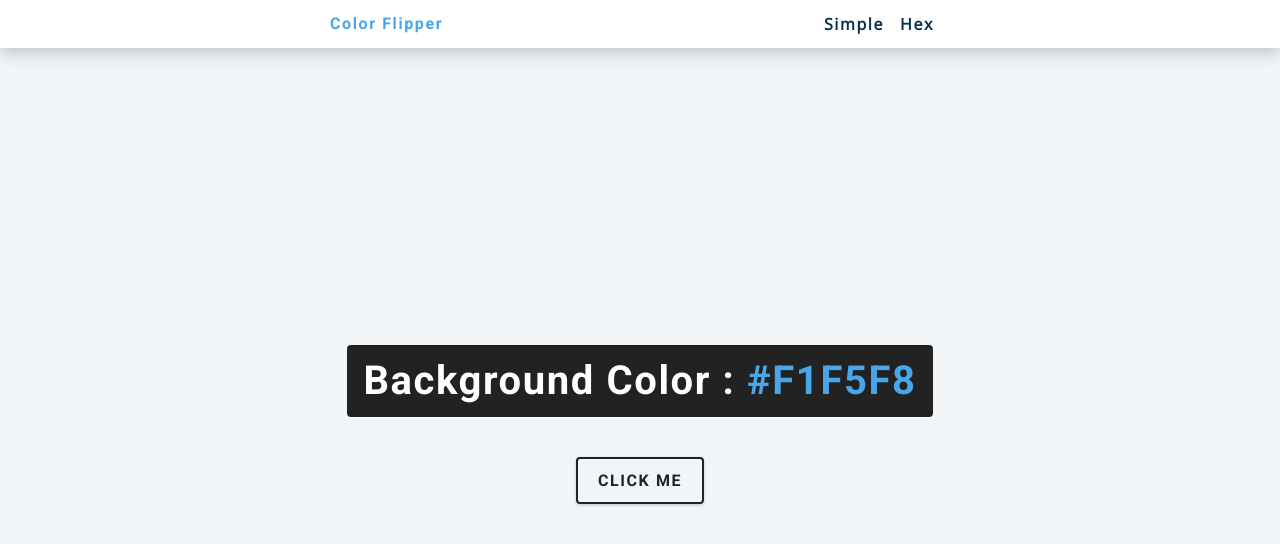
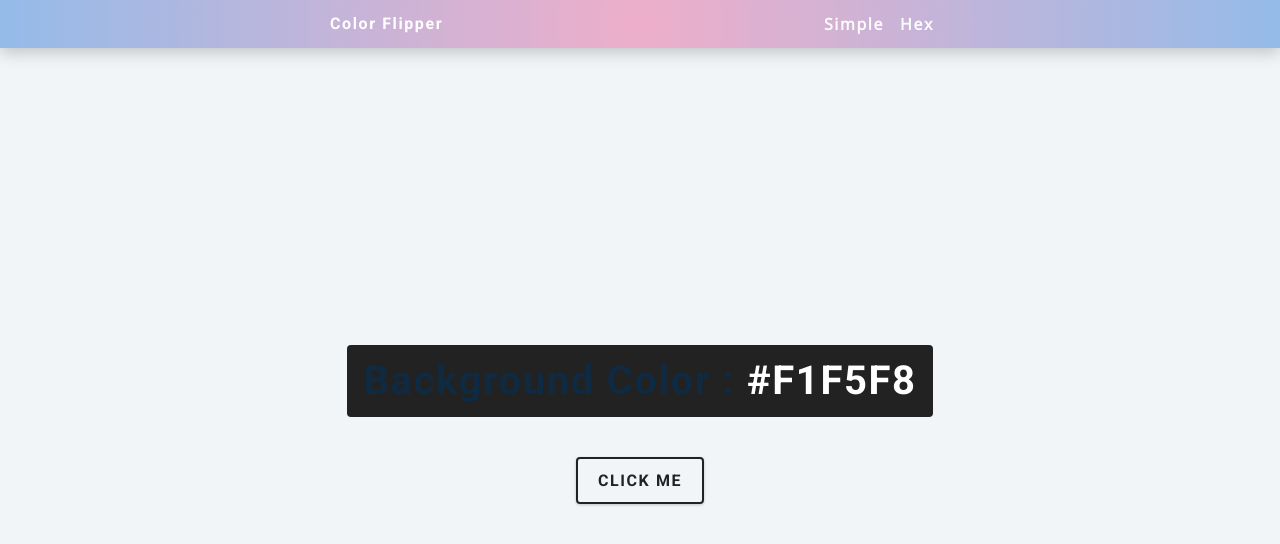
Before and after one commit to Tydre1/color-flipper, a plain HTML site: page index.html in a window 1280 px wide. Drawn offline with nearby package versions, Linux system fonts and the light colour scheme.

Commit message:
mudando as cores e adicionando cores ao flipper

```diff
--- a/app.js
+++ b/app.js
@@ -1,9 +1,9 @@
-const colors = ["green", "red", "rgba(133,122,200)", "#F15025"];
+const colors = ["green", "red", "rgba(133,122,200)", "#F15025", "rgba(95,168,214,1)", "rgba(201,95,214,1)", "yellow", "blue", "#ff0034", "rgba(238,174,202,1"];
 const btn = document.getElementById("btn");
 const color = document.querySelector(".color");
 
 btn.addEventListener("click", function () {
-    // get random number between 0 -3
+    // get random number between 0 - x
     const randomNumber = getRandomNumber();
     console.log(randomNumber);
 
--- a/style.css
+++ b/style.css
@@ -13,12 +13,12 @@ Variables
 
 :root {
   /* dark shades of primary color*/
-  --clr-primary-1: hsl(205, 86%, 17%);
+  --clr-primary-1: hsl(0, 0%, 99%);
   --clr-primary-2: hsl(205, 77%, 27%);
   --clr-primary-3: hsl(205, 72%, 37%);
   --clr-primary-4: hsl(205, 63%, 48%);
   /* primary/main color */
-  --clr-primary-5: hsl(205, 78%, 60%);
+  --clr-primary-5: hsl(0, 0%, 100%);
   /* lighter shades of primary color */
   --clr-primary-6: hsl(205, 89%, 70%);
   --clr-primary-7: hsl(205, 90%, 76%);
@@ -37,7 +37,7 @@ Variables
   --clr-grey-8: hsl(210, 31%, 80%);
   --clr-grey-9: hsl(212, 33%, 89%);
   --clr-grey-10: hsl(210, 36%, 96%);
-  --clr-white: #fff;
+  --clr-gradient: radial-gradient(circle, rgba(238,174,202,1) 0%, rgba(148,187,233,1) 100%);
   --clr-red-dark: hsl(360, 67%, 44%);
   --clr-red-light: hsl(360, 71%, 66%);
   --clr-green-dark: hsl(125, 67%, 44%);
@@ -157,7 +157,7 @@ Nav
 ===============
 */
 nav {
-  background: var(--clr-white);
+  background: var(--clr-gradient);
   height: 3rem;
   display: grid;
   align-items: center;
@@ -204,7 +204,7 @@ main {
 }
 .container h2 {
   background: var(--clr-black);
-  color: var(--clr-white);
+  color: var(--clr-gradient);
   padding: 1rem;
   border-radius: var(--radius);
   margin-bottom: 2.5rem;
```
